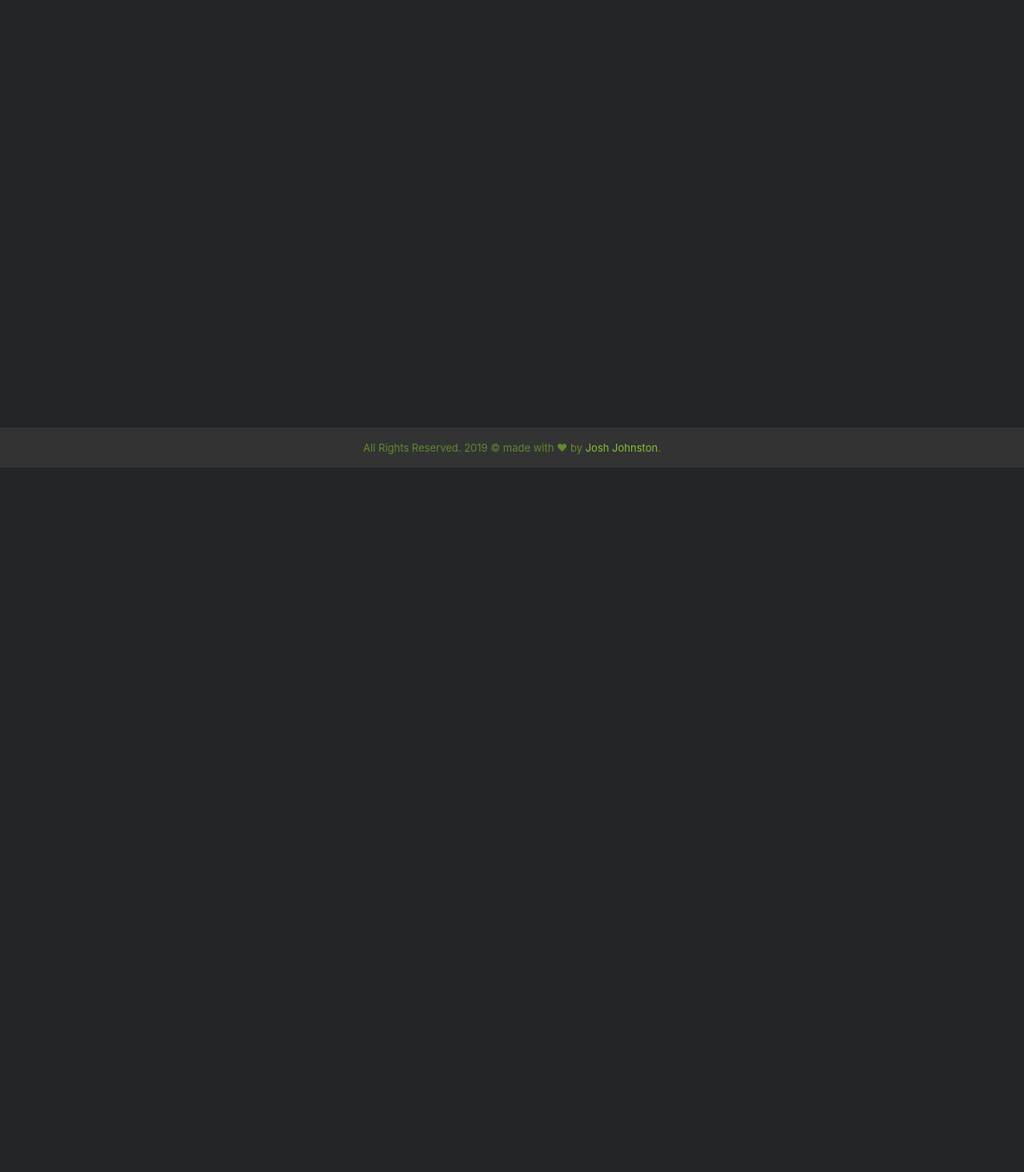
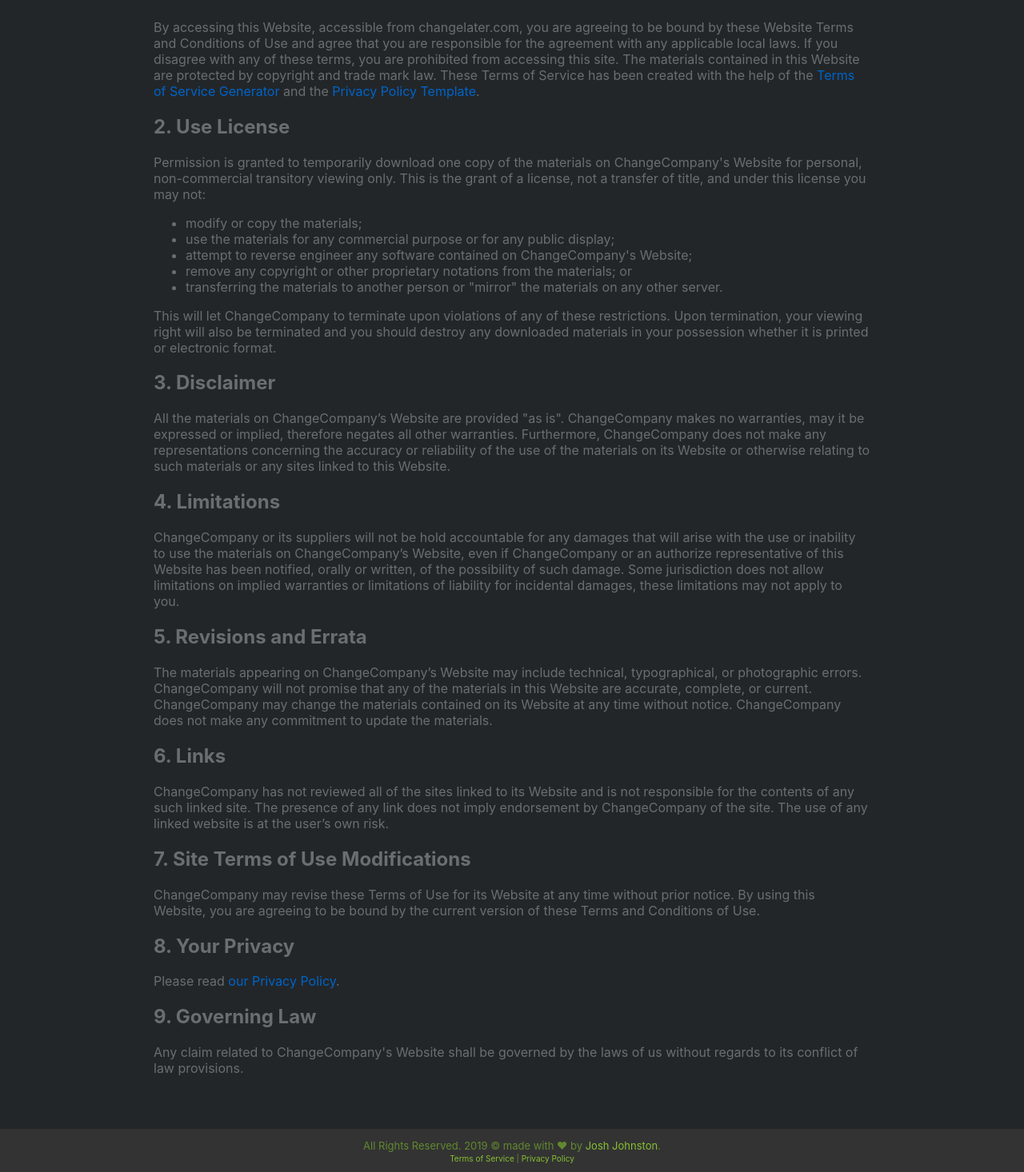
Before and after one commit to Neoplatonist/pixr, a Svelte app in the folder frontend/: page /tos in a window 1280 px wide. Shown: the part 215-1681 px from the top of the page at 80% size. Before the commit the page ends 800 px from the top, so only its background shows below. Built offline with nearby package versions, Linux system fonts and the light colour scheme.

Commit message:
added tos and privacy policy

```diff
--- a/frontend/src/App.svelte
+++ b/frontend/src/App.svelte
@@ -2,9 +2,11 @@
   import { Router, links, Route } from 'svelte-routing'
   import Home from './routes/Home.svelte'
   import Upload from './routes/Upload.svelte'
-	import About from './routes/About.svelte'
+  import About from './routes/About.svelte'
+  import TOS from './routes/TOS.svelte'
+	import PrivacyPolicy from './routes/PrivacyPolicy.svelte'
 
-  export let url = ""
+  export let url = ''
   const year = new Date().getFullYear()
 </script>
 
@@ -77,8 +79,8 @@
 	}
 
 	footer {
-		height: 50px;
 		width: 100%;
+    padding: 1.1rem; /* maintains the proper height */
 		background: var(--secondary-background-color);
 		color: var(--font-secondary-color);
 		display: flex;
@@ -96,6 +98,10 @@
 	footer a {
 		color: var(--accent-color);
 	}
+
+  footer section {
+		font-size: 1rem;
+	}
 </style>
 
 <Router url='{url}'>
@@ -110,6 +116,8 @@
   </header>
 
   <main>
+    <Route path="tos" component="{TOS}" />
+    <Route path="privacypolicy" component="{PrivacyPolicy}" />
     <Route path="/about" component={About} />
     <Route path="/upload" component={Upload} />
     <Route path="/" component={Home} />
@@ -117,5 +125,9 @@
 
   <footer>
     <p>All Rights Reserved. { year } &copy; made with &hearts; by <a href="https://joshfjohnston.com">Josh Johnston</a>.</p>
+
+    <section use:links>
+			<a href="/tos">Terms of Service</a> | <a href="/privacypolicy">Privacy Policy</a>
+		</section>
   </footer>
 </Router>
--- /dev/null
+++ b/frontend/src/routes/PrivacyPolicy.svelte
@@ -0,0 +1,53 @@
+<script>
+  // your script goes here
+</script>
+
+<style>
+  /* your styles go here */
+</style>
+
+<section>
+  <h1>Privacy Policy for ChangeCompany</h1>
+
+  <p>At ChangeLater, accessible from changelater.com, one of our main priorities is the privacy of our visitors. This Privacy Policy document contains types of information that is collected and recorded by ChangeLater and how we use it.</p>
+
+  <p>If you have additional questions or require more information about our Privacy Policy, do not hesitate to contact us through email at blah@blah.com</p>
+
+  <h2>Log Files</h2>
+
+  <p>ChangeLater follows a standard procedure of using log files. These files log visitors when they visit websites. All hosting companies do this and a part of hosting services' analytics. The information collected by log files include internet protocol (IP) addresses, browser type, Internet Service Provider (ISP), date and time stamp, referring/exit pages, and possibly the number of clicks. These are not linked to any information that is personally identifiable. The purpose of the information is for analyzing trends, administering the site, tracking users' movement on the website, and gathering demographic information.</p>
+
+  <h2>Cookies and Web Beacons</h2>
+
+  <p>Like any other website, ChangeLater uses 'cookies'. These cookies are used to store information including visitors' preferences, and the pages on the website that the visitor accessed or visited. The information is used to optimize the users' experience by customizing our web page content based on visitors' browser type and/or other information.</p>
+
+
+
+  <h2>Privacy Policies</h2>
+
+  <p>You may consult this list to find the Privacy Policy for each of the advertising partners of ChangeLater. Our Privacy Policy was created with the help of the <a href="https://www.privacypolicygenerator.info">Privacy Policy Generator</a>.</p>
+
+  <p>Third-party ad servers or ad networks uses technologies like cookies, JavaScript, or Web Beacons that are used in their respective advertisements and links that appear on ChangeLater, which are sent directly to users' browser. They automatically receive your IP address when this occurs. These technologies are used to measure the effectiveness of their advertising campaigns and/or to personalize the advertising content that you see on websites that you visit.</p>
+
+  <p>Note that ChangeLater has no access to or control over these cookies that are used by third-party advertisers.</p>
+
+  <h2>Third Party Privacy Policies</h2>
+
+  <p>ChangeLater's Privacy Policy does not apply to other advertisers or websites. Thus, we are advising you to consult the respective Privacy Policies of these third-party ad servers for more detailed information. It may include their practices and instructions about how to opt-out of certain options. You may find a complete list of these Privacy Policies and their links here: Privacy Policy Links.</p>
+
+  <p>You can choose to disable cookies through your individual browser options. To know more detailed information about cookie management with specific web browsers, it can be found at the browsers' respective websites. What Are Cookies?</p>
+
+  <h2>Children's Information</h2>
+
+  <p>Another part of our priority is adding protection for children while using the internet. We encourage parents and guardians to observe, participate in, and/or monitor and guide their online activity.</p>
+
+  <p>ChangeLater does not knowingly collect any Personal Identifiable Information from children under the age of 13. If you think that your child provided this kind of information on our website, we strongly encourage you to contact us immediately and we will do our best efforts to promptly remove such information from our records.</p>
+
+  <h2>Online Privacy Policy Only</h2>
+
+  <p>This Privacy Policy applies only to our online activities and is valid for visitors to our website with regards to the information that they shared and/or collect in ChangeLater. This policy is not applicable to any information collected offline or via channels other than this website.</p>
+
+  <h2>Consent</h2>
+
+  <p>By using our website, you hereby consent to our Privacy Policy and agree to its Terms and Conditions.</p>
+</section>
--- /dev/null
+++ b/frontend/src/routes/TOS.svelte
@@ -0,0 +1,57 @@
+<script>
+  import { links } from 'svelte-routing'
+</script>
+
+<style>
+  /* your styles go here */
+</style>
+
+<section use:links>
+  <h1>Website Terms and Conditions of Use</h1>
+
+  <h2>1. Terms</h2>
+
+  <p>By accessing this Website, accessible from changelater.com, you are agreeing to be bound by these Website Terms and Conditions of Use and agree that you are responsible for the agreement with any applicable local laws. If you disagree with any of these terms, you are prohibited from accessing this site. The materials contained in this Website are protected by copyright and trade mark law. These Terms of Service has been created with the help of the <a href="https://www.termsofservicegenerator.net">Terms of Service Generator</a> and the <a href="https://www.privacy-policy-template.com">Privacy Policy Template</a>.</p>
+
+  <h2>2. Use License</h2>
+
+  <p>Permission is granted to temporarily download one copy of the materials on ChangeCompany's Website for personal, non-commercial transitory viewing only. This is the grant of a license, not a transfer of title, and under this license you may not:</p>
+
+  <ul>
+      <li>modify or copy the materials;</li>
+      <li>use the materials for any commercial purpose or for any public display;</li>
+      <li>attempt to reverse engineer any software contained on ChangeCompany's Website;</li>
+      <li>remove any copyright or other proprietary notations from the materials; or</li>
+      <li>transferring the materials to another person or "mirror" the materials on any other server.</li>
+  </ul>
+
+  <p>This will let ChangeCompany to terminate upon violations of any of these restrictions. Upon termination, your viewing right will also be terminated and you should destroy any downloaded materials in your possession whether it is printed or electronic format.</p>
+
+  <h2>3. Disclaimer</h2>
+
+  <p>All the materials on ChangeCompany’s Website are provided "as is". ChangeCompany makes no warranties, may it be expressed or implied, therefore negates all other warranties. Furthermore, ChangeCompany does not make any representations concerning the accuracy or reliability of the use of the materials on its Website or otherwise relating to such materials or any sites linked to this Website.</p>
+
+  <h2>4. Limitations</h2>
+
+  <p>ChangeCompany or its suppliers will not be hold accountable for any damages that will arise with the use or inability to use the materials on ChangeCompany’s Website, even if ChangeCompany or an authorize representative of this Website has been notified, orally or written, of the possibility of such damage. Some jurisdiction does not allow limitations on implied warranties or limitations of liability for incidental damages, these limitations may not apply to you.</p>
+
+  <h2>5. Revisions and Errata</h2>
+
+  <p>The materials appearing on ChangeCompany’s Website may include technical, typographical, or photographic errors. ChangeCompany will not promise that any of the materials in this Website are accurate, complete, or current. ChangeCompany may change the materials contained on its Website at any time without notice. ChangeCompany does not make any commitment to update the materials.</p>
+
+  <h2>6. Links</h2>
+
+  <p>ChangeCompany has not reviewed all of the sites linked to its Website and is not responsible for the contents of any such linked site. The presence of any link does not imply endorsement by ChangeCompany of the site. The use of any linked website is at the user’s own risk.</p>
+
+  <h2>7. Site Terms of Use Modifications</h2>
+
+  <p>ChangeCompany may revise these Terms of Use for its Website at any time without prior notice. By using this Website, you are agreeing to be bound by the current version of these Terms and Conditions of Use.</p>
+
+  <h2>8. Your Privacy</h2>
+
+  <p>Please read <a href="/privacypolicy">our Privacy Policy</a>.</p>
+
+  <h2>9. Governing Law</h2>
+
+  <p>Any claim related to ChangeCompany's Website shall be governed by the laws of us without regards to its conflict of law provisions.</p>
+</section>
```
